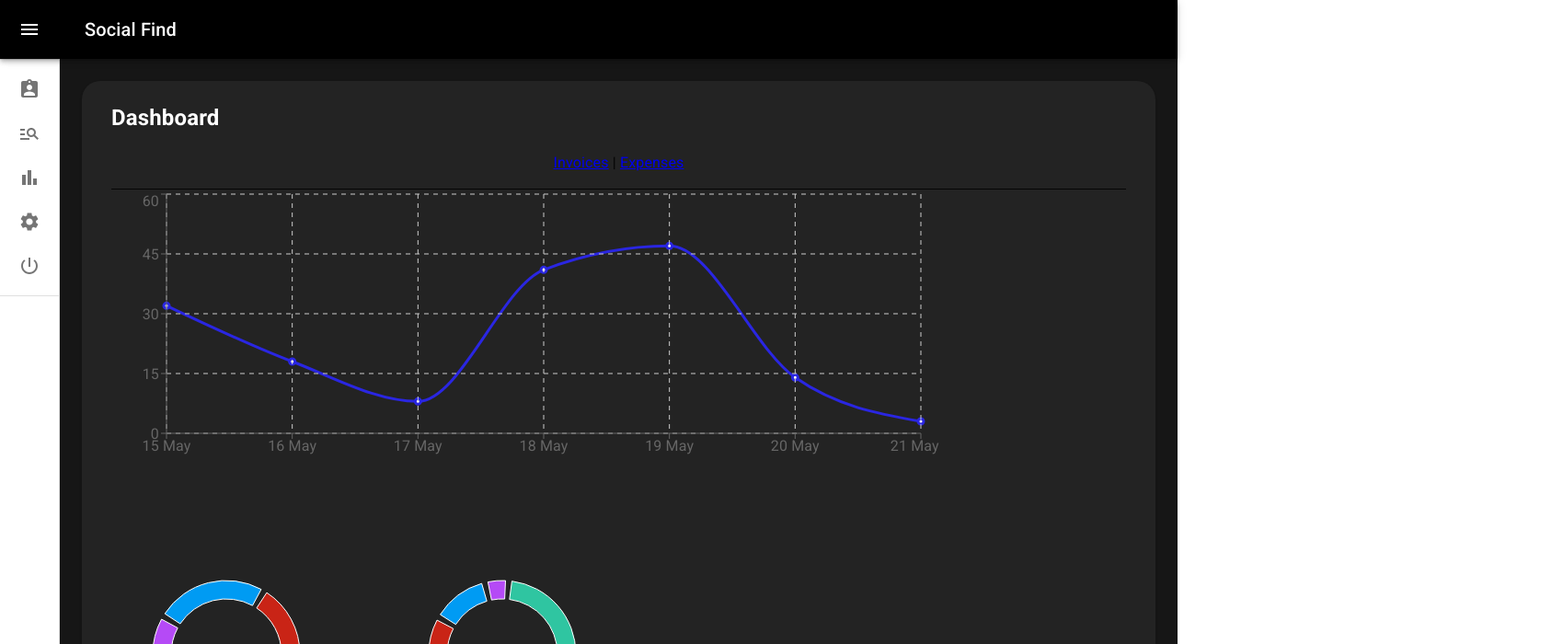
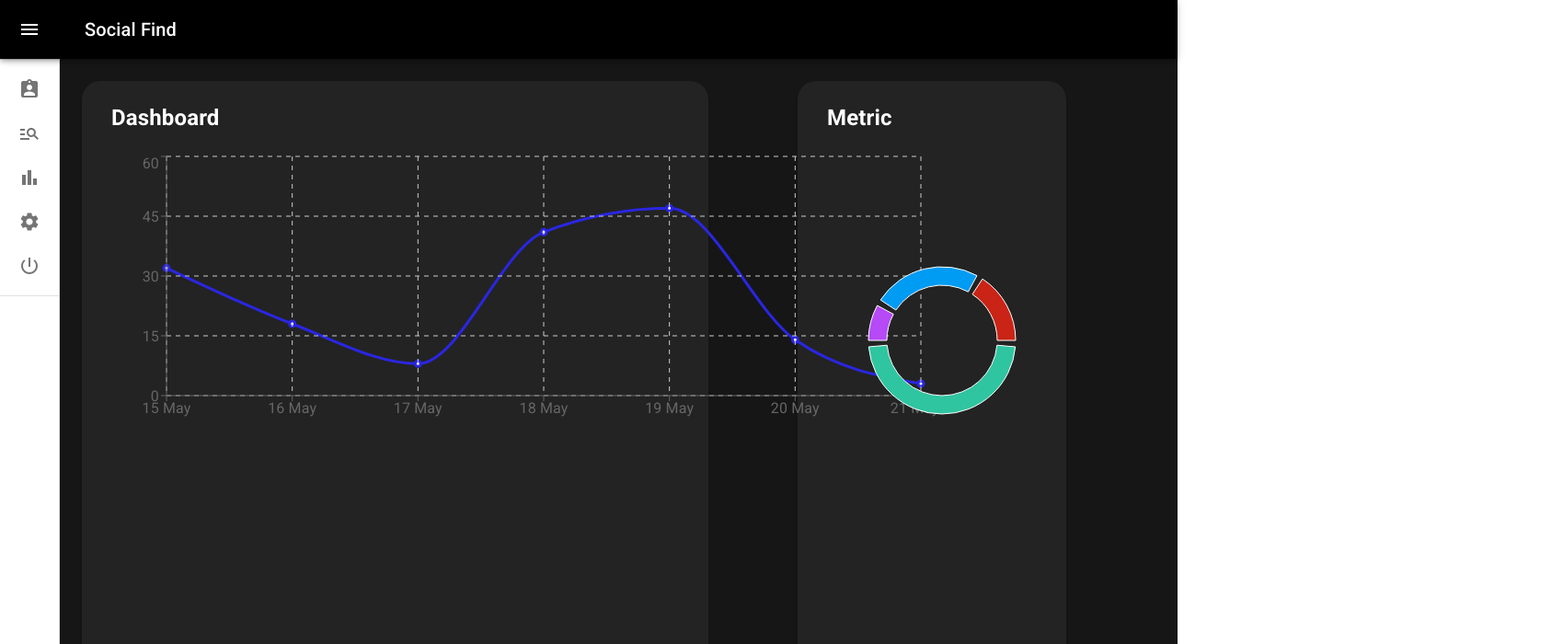
Before and after one commit to Adasso/COGNITIVE-PROJECT, a React (Create React App) app: page /dashboard in a window 1280 px wide. Shown: the top 700 px of the page at 92% size, 1699 px wide, since content can reach past the window. Built offline with nearby package versions, Linux system fonts and the light colour scheme.

Commit message:
styling and grids

```diff
--- a/src/components/Navbar.js
+++ b/src/components/Navbar.js
@@ -141,7 +141,7 @@ export default function MiniDrawer(props) {
             <Navbaritem text={"Configuración"} openStatus ={open} navpath={"/settings"}>
               <SettingsIcon />
             </Navbaritem>
-            <Navbaritem text={"Cerrar sesión"} openStatus ={open} navpath={"/log-out"}>
+            <Navbaritem text={"Cerrar sesión"} openStatus ={open} navpath={"/login"}>
               <PowerSettingsNewIcon />
             </Navbaritem>
         </List>
--- a/src/components/Piechart.js
+++ b/src/components/Piechart.js
@@ -25,22 +25,7 @@ const PieComponent  = () => (
           <Cell key={`cell-${index}`} fill={COLORS[index % COLORS.length]} />
         ))}
       </Pie>
-      <Pie
-        data={data}
-        cx={420}
-        cy={200}
-        startAngle={180}
-        endAngle={0}
-        innerRadius={60}
-        outerRadius={80}
-        fill="#8884d8"
-        paddingAngle={5}
-        dataKey="value"
-      >
-        {data.map((entry, index) => (
-          <Cell key={`cell-${index}`} fill={COLORS[index % COLORS.length]} />
-        ))}
-      </Pie>
+
     </PieChart>
 
 );
--- a/src/components/User.js
+++ b/src/components/User.js
@@ -2,21 +2,25 @@ import Grid from "@mui/material/Grid";
 import EditIcon from "@mui/icons-material/Edit";
 import DeleteIcon from "@mui/icons-material/Delete";
 import Paper from "@mui/material/Paper";
+import Avatar from '@mui/material/Avatar';
 
 
-function User(){
+function User(props){
     return (
             <Paper elevation={0}  className="UserPaper">
                 <Grid container spacing={0}>
-                    <Grid item xs={3}>
-                        Luis Cristuf
-                        Administrador
-                    </Grid>
-                    <Grid item xs={6}>
-                        Busquedas Habilitadas: 2
-                        Busquedas Realizadas: 1
+                    <Grid item xs={2}>
+                        <Avatar src="./user1.jpg"></Avatar>
                     </Grid>
                     <Grid item xs={3}>
+                        <div>{props.name}</div>
+                        <div>{props.rol}</div>
+                    </Grid>
+                    <Grid item xs={5}>
+                        <div>Busquedas Habilitadas: {props.activeSearchs}</div>
+                        <div>Busquedas Realizadas: {props.doneSearchs}</div>
+                    </Grid>
+                    <Grid item xs={2}>
                         <EditIcon/>
                         <DeleteIcon/>
                     </Grid>
--- a/src/index.js
+++ b/src/index.js
@@ -19,7 +19,7 @@ const root = ReactDOM.createRoot(document.getElementById('root'));
 root.render(
   <BrowserRouter>
     <Routes>
-      <Route path="/" element={<Settings />} />
+      <Route path="/" element={<App />} />
       <Route path="login" element={<App />} />
       <Route path="users" element={<Users />} />
       <Route path="dashboard" element={<Dashboard />} />
--- a/src/routes/Dashboard.js
+++ b/src/routes/Dashboard.js
@@ -1,10 +1,10 @@
 import '../App.css';
-import { Link } from "react-router-dom";
 import  Linearbar from '../components/Linearbar.js'
 import Piechart from '../components/Piechart';
 import Paper from "@mui/material/Paper";
 import Viewtitle from '../components/Viewtitle';
 import Navbar from '../components/Navbar';
+import { Grid } from '@mui/material';
 
 
 
@@ -13,22 +13,28 @@ function Dashboard() {
     <div className="App">
 
       <Navbar>
+      <Grid container >
+            <Grid items xs={7}>
             <Paper className="ViewContainer">
               <Viewtitle>
                 Dashboard
               </Viewtitle>
-          <nav
-        style={{
-          borderBottom: "solid 1px",
-          paddingBottom: "1rem",
-        }}
-      >
-        <Link to="/invoices">Invoices</Link> |{" "}
-        <Link to="/expenses">Expenses</Link>
-      </nav>
               <Linearbar/>
+            </Paper>
+            </Grid>
+            <Grid items xs={1}>
+
+            </Grid>
+            <Grid items xs={3}>
+              <Paper className="ViewContainer">
+                <Viewtitle>
+                  Metric
+                </Viewtitle>
                 <Piechart></Piechart>
               </Paper>
+            </Grid>
+        </Grid>
+
       </Navbar>
     </div>
   );
--- a/src/routes/Login.js
+++ b/src/routes/Login.js
@@ -2,6 +2,7 @@ import logo from '../logo.png';
 import '../App.css';
 import { Button, Card, CardContent, Grid, TextField } from '@mui/material';
 import { Container } from '@mui/system';
+import { Link } from 'react-router-dom';
 
 const LoginForm = () =>{
   return <Card sx={{minWidth: 275}}  className="LoginCard">
@@ -16,7 +17,7 @@ const LoginForm = () =>{
       <TextField id="outlined-basic" label="Contraseña" variant="outlined" className="TextFieldStyle"/>
     </div>
     <div className="ButtonContainer">
-      <Button variant="contained" className="PrimaryButtonStyle">Sign In</Button>
+      <Button variant="contained" className="PrimaryButtonStyle" component={Link} to={"/users"}>Sign In</Button>
     </div>
     <div className="ButtonContainer">
       <Button variant="outlined" className="SecondaryButtonStyle">Sign Up</Button>
--- a/src/routes/Users.js
+++ b/src/routes/Users.js
@@ -8,11 +8,11 @@ import Navbar from '../components/Navbar';
 
 
 function Users() {
-  const users = ["Jessy", "James", "Jack"];
+  const users = ["Jessy Kris", "James Segura", "Jack Pilar"];
   const items = [];
 
   for (let user of users){
-    items.push(<User/>);
+    items.push(<User name={user} rol={"Administrador"} activeSearchs={2} doneSearchs={1}/>);
   }
 
 
```
Also changed, not shown: src/components/user1.jpg (added), src/components/user2.jpg (added). Lines whose indentation alone changed are shown as unchanged.
